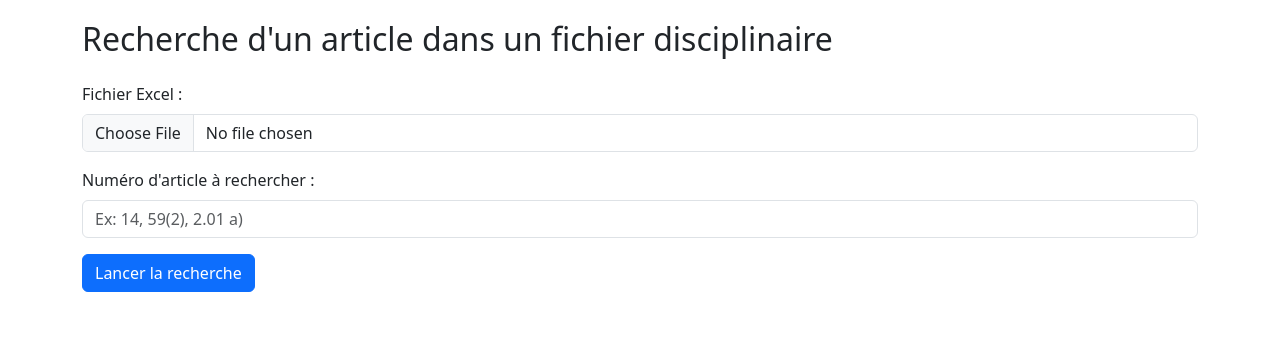
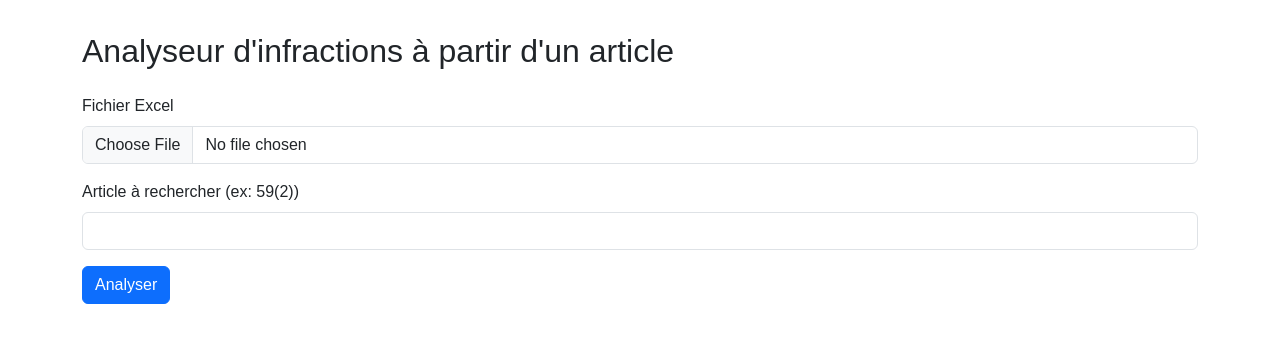
Before and after one commit to BPelletier258/analyseur-discipline, a Flask app: page / in a window 1280 px wide. Shown: the top 343 px of the page. Run offline with Flask 2, Linux system fonts and the light colour scheme.

Commit message:
Update index.html

```diff
--- a/templates/index.html
+++ b/templates/index.html
@@ -2,41 +2,36 @@
 <html lang="fr">
 <head>
     <meta charset="UTF-8">
-    <title>Analyseur d'infractions disciplinaires</title>
+    <title>Analyseur d'infractions - Article spécifique</title>
     <link href="https://cdn.jsdelivr.net/npm/bootstrap@5.3.0/dist/css/bootstrap.min.css" rel="stylesheet">
     <style>
-        body { padding: 20px; }
-        .rouge { color: red; font-weight: bold; }
-        .table-container { overflow-x: auto; }
-        .alert { margin-top: 20px; }
+        body { padding: 2rem; font-family: Arial, sans-serif; }
+        .table th, .table td { vertical-align: middle; }
+        .table td { white-space: pre-wrap; }
     </style>
 </head>
 <body>
     <div class="container">
-        <h2 class="mb-4">Recherche d'un article dans un fichier disciplinaire</h2>
+        <h2 class="mb-4">Analyseur d'infractions à partir d'un article</h2>
         <form action="/analyse" method="post" enctype="multipart/form-data">
             <div class="mb-3">
-                <label for="fichier" class="form-label">Fichier Excel :</label>
-                <input type="file" name="fichier" id="fichier" class="form-control" required>
+                <label for="file" class="form-label">Fichier Excel</label>
+                <input type="file" name="file" id="file" class="form-control" required>
             </div>
             <div class="mb-3">
-                <label for="article" class="form-label">Numéro d'article à rechercher :</label>
-                <input type="text" name="article" id="article" class="form-control" placeholder="Ex: 14, 59(2), 2.01 a)" required>
+                <label for="article" class="form-label">Article à rechercher (ex: 59(2))</label>
+                <input type="text" name="article" id="article" class="form-control" required>
             </div>
-            <button type="submit" class="btn btn-primary">Lancer la recherche</button>
+            <button type="submit" class="btn btn-primary">Analyser</button>
         </form>
-
         {% if erreur %}
-        <div class="alert alert-danger">{{ erreur }}</div>
+            <div class="alert alert-danger mt-4">{{ erreur }}</div>
         {% endif %}
-
-        {% if table_html %}
-        <div class="table-container mt-4">
-            {{ table_html|safe }}
-        </div>
-        <div class="mt-3">
-            <a href="data:application/vnd.openxmlformats-officedocument.spreadsheetml.sheet;base64,{{ fichier_excel|b64encode }}" download="resultats.xlsx" class="btn btn-success">Télécharger le tableau Excel</a>
-        </div>
+        {% if tableau_html %}
+            <div class="mt-5">
+                <h4>Résultats :</h4>
+                {{ tableau_html|safe }}
+            </div>
         {% endif %}
     </div>
 </body>
```
